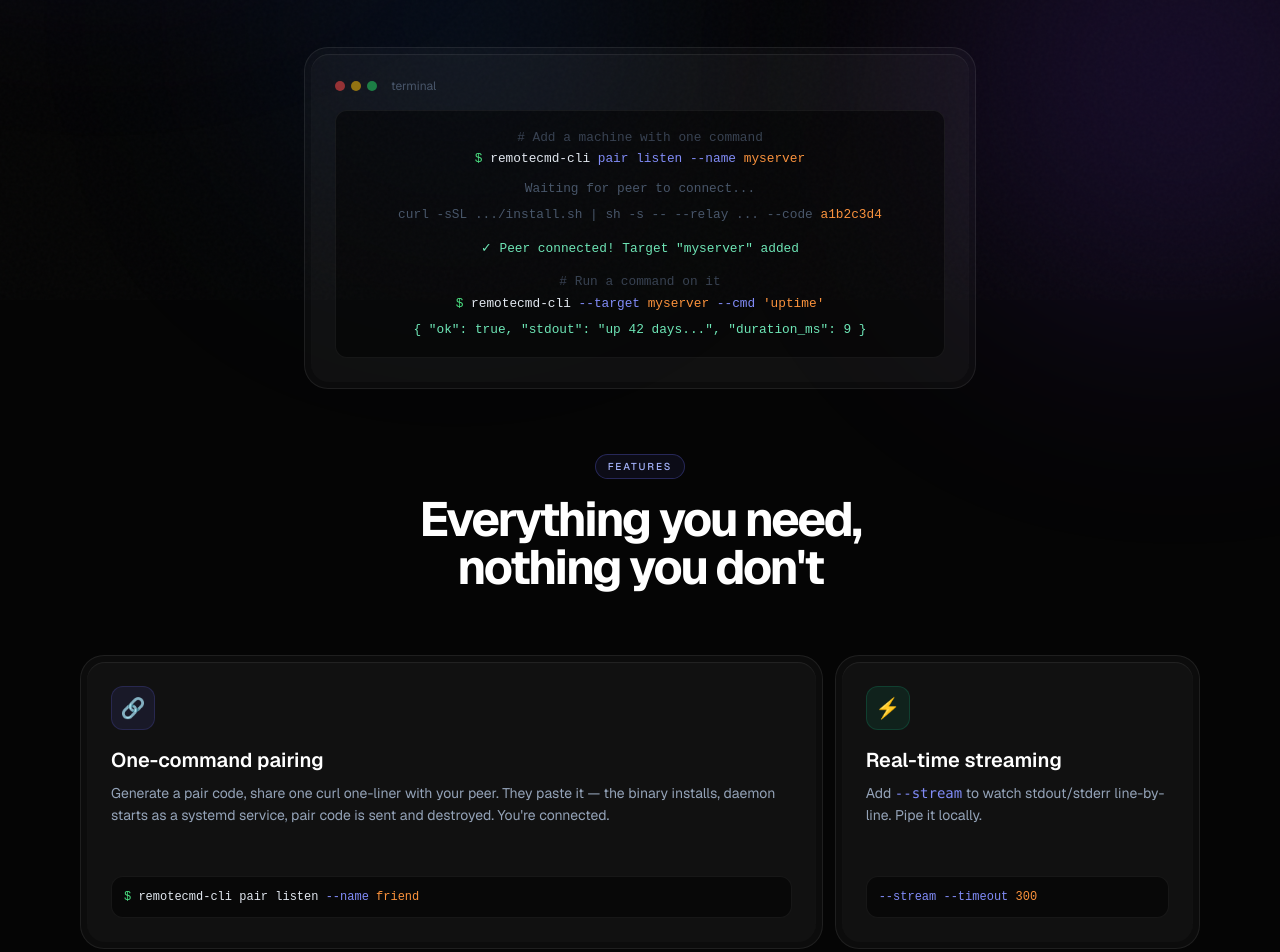
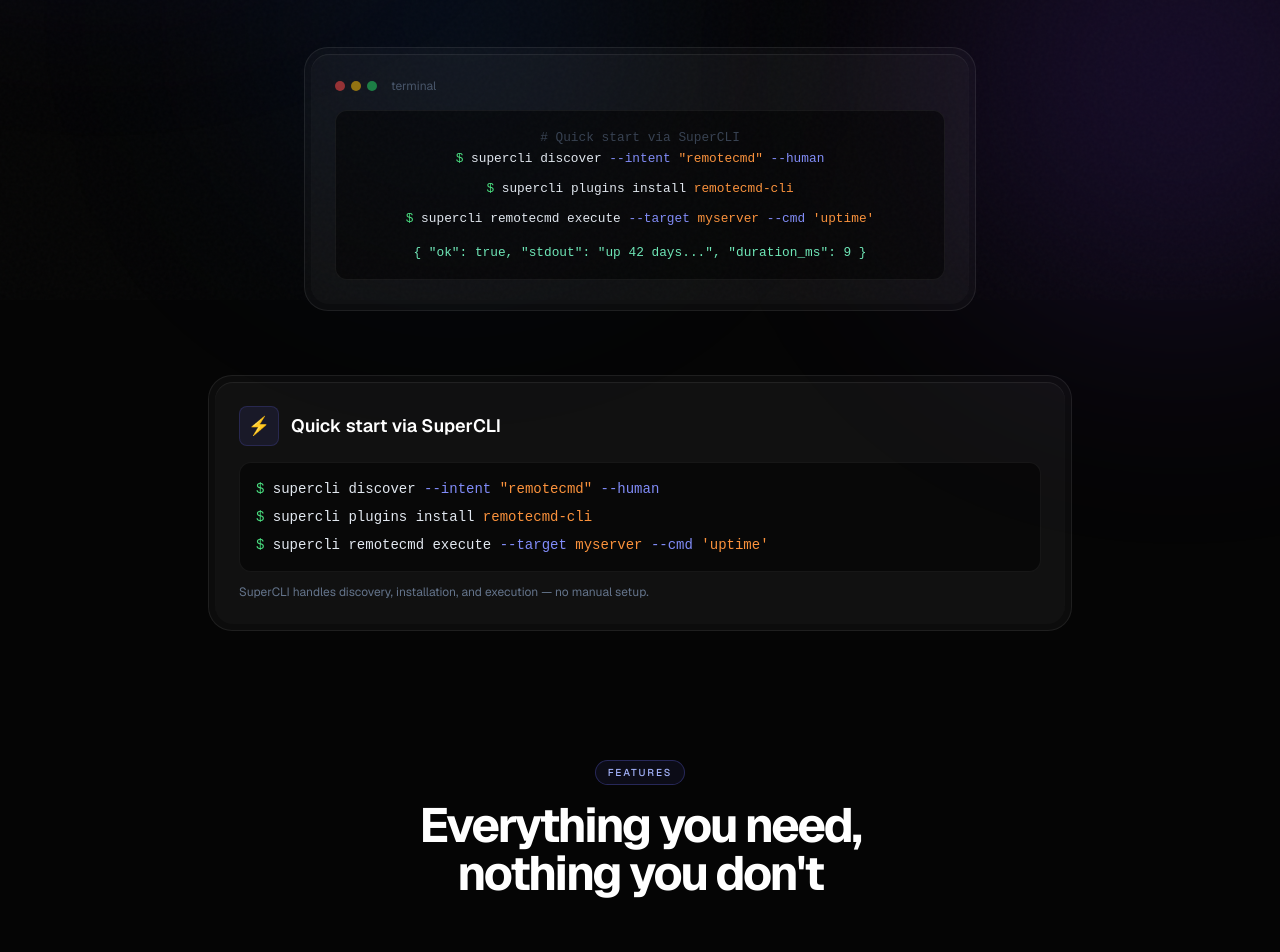
Before and after one commit to javimosch/remotecmd-cli, a plain HTML site: page docs/index.html in a window 1280 px wide. Shown: the part 500-1452 px from the top of the page. Drawn offline with nearby package versions, Linux system fonts and the light colour scheme.

Commit message:
Add SuperCLI quick start to README and landing page
- README: new "Option A: Via SuperCLI" section with discover/install/execute commands
- Landing page: hero code block now shows SuperCLI quick start
- Landing page: new "SuperCLI Quick Start" section with double-bezel card and code block

Generated with [Devin](https://cli.devin.ai/docs)

Co-Authored-By: Devin <158243242+devin-ai-integration[bot]@users.noreply.github.com>

```diff
--- a/docs/index.html
+++ b/docs/index.html
@@ -221,16 +221,31 @@
             <span class="ml-2 text-xs text-slate-600">terminal</span>
           </div>
           <div class="code-block p-4">
-            <div><span class="comment"># Add a machine with one command</span></div>
-            <div><span class="prompt">$</span> <span class="cmd">remotecmd-cli</span> <span class="flag">pair listen</span> <span class="flag">--name</span> <span class="val">myserver</span></div>
-            <div class="mt-2 text-slate-600">Waiting for peer to connect...</div>
-            <div class="mt-1 text-slate-600">  curl -sSL .../install.sh | sh -s -- --relay ... --code <span class="val">a1b2c3d4</span></div>
-            <div class="mt-3 output">✓ Peer connected! Target "myserver" added</div>
-            <div class="mt-3"><span class="comment"># Run a command on it</span></div>
-            <div><span class="prompt">$</span> <span class="cmd">remotecmd-cli</span> <span class="flag">--target</span> <span class="val">myserver</span> <span class="flag">--cmd</span> <span class="val">'uptime'</span></div>
-            <div class="mt-1 output">{ "ok": true, "stdout": "up 42 days...", "duration_ms": 9 }</div>
+            <div><span class="comment"># Quick start via SuperCLI</span></div>
+            <div><span class="prompt">$</span> <span class="cmd">supercli discover</span> <span class="flag">--intent</span> <span class="val">"remotecmd"</span> <span class="flag">--human</span></div>
+            <div class="mt-2"><span class="prompt">$</span> <span class="cmd">supercli plugins install</span> <span class="val">remotecmd-cli</span></div>
+            <div class="mt-2"><span class="prompt">$</span> <span class="cmd">supercli remotecmd execute</span> <span class="flag">--target</span> <span class="val">myserver</span> <span class="flag">--cmd</span> <span class="val">'uptime'</span></div>
+            <div class="mt-3 output">{ "ok": true, "stdout": "up 42 days...", "duration_ms": 9 }</div>
           </div>
         </div>
+      </div>
+    </div>
+  </section>
+
+  <!-- SuperCLI Quick Start -->
+  <section class="relative z-10 max-w-4xl mx-auto px-4 pb-32">
+    <div class="reveal bezel-outer" style="transition-delay:0ms">
+      <div class="bezel-inner">
+        <div class="flex items-center gap-3 mb-4">
+          <div class="w-10 h-10 rounded-lg bg-indigo-500/10 border border-indigo-500/20 flex items-center justify-center text-lg">⚡</div>
+          <h3 class="text-white font-semibold text-lg">Quick start via SuperCLI</h3>
+        </div>
+        <div class="code-block p-4 text-sm">
+          <div><span class="prompt">$</span> <span class="cmd">supercli discover</span> <span class="flag">--intent</span> <span class="val">"remotecmd"</span> <span class="flag">--human</span></div>
+          <div class="mt-2"><span class="prompt">$</span> <span class="cmd">supercli plugins install</span> <span class="val">remotecmd-cli</span></div>
+          <div class="mt-2"><span class="prompt">$</span> <span class="cmd">supercli remotecmd execute</span> <span class="flag">--target</span> <span class="val">myserver</span> <span class="flag">--cmd</span> <span class="val">'uptime'</span></div>
+        </div>
+        <p class="text-slate-500 text-xs mt-3">SuperCLI handles discovery, installation, and execution — no manual setup.</p>
       </div>
     </div>
   </section>
```
Also changed, not shown: 1 other file.
